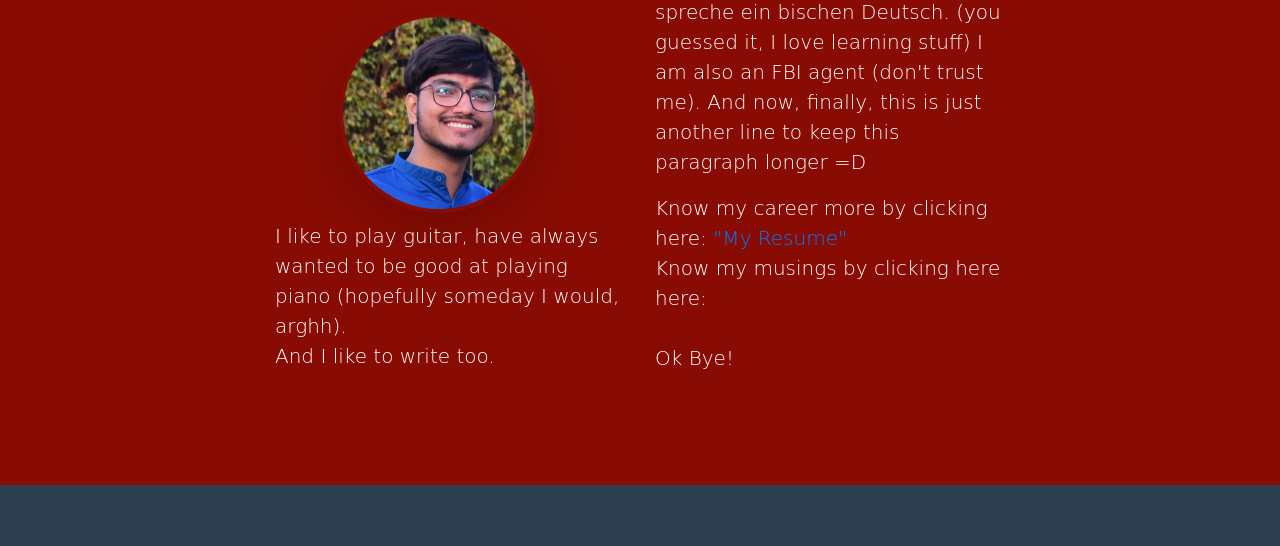
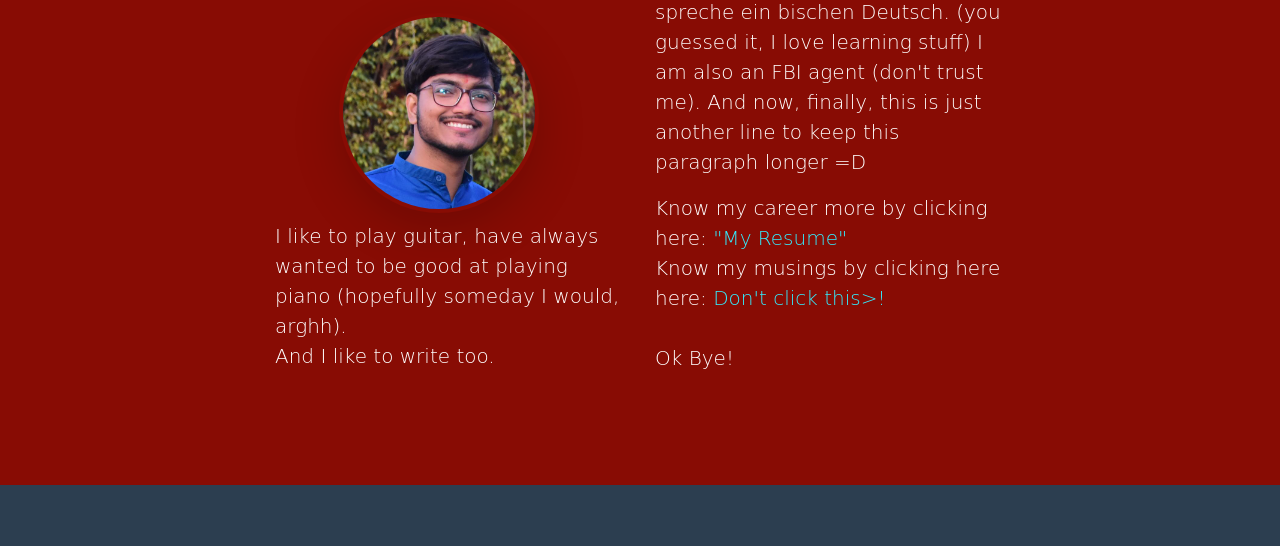
Before and after one commit to vishalpant121/vishalpant121.github.io, a plain HTML site: page index.html in a window 1280 px wide. Shown: the part 1136-1682 px from the top of the page. Drawn offline with nearby package versions, Linux system fonts and the light colour scheme.

Commit message:
Update index.html

```diff
--- a/index.html
+++ b/index.html
@@ -81,8 +81,8 @@
         <div class="col-lg-4 mr-auto">
           <p class="lead top-text">I also wish to travel the entire world (who doesn't?) Ich zu spreche ein bischen Deutsch. (you guessed it, I love learning stuff) I am also an FBI agent (don't trust me). And now, finally, this is just another line to keep this paragraph longer =D<br>
            </p>
-          <p class="lead top-text">Know my career more by clicking here: <a href="assets/pdf/resume.pdf">"My Resume"</a>
-            <br> Know my musings by clicking here here: <a href="https://thismocktail.wordpress.com/"><span style="color: #880c04;">Don't click this>!</span></a><br>  <br> Ok Bye! </p>
+          <p class="lead top-text">Know my career more by clicking here: <a href="assets/pdf/resume.pdf"><span style="color: #33EEFF;">"My Resume"</span></a>
+            <br> Know my musings by clicking here here: <a href="https://thismocktail.wordpress.com/"><span style="color: #33EEFF;">Don't click this>!</span></a><br>  <br> Ok Bye! </p>
         </div>
       </div>
     </div>
```
